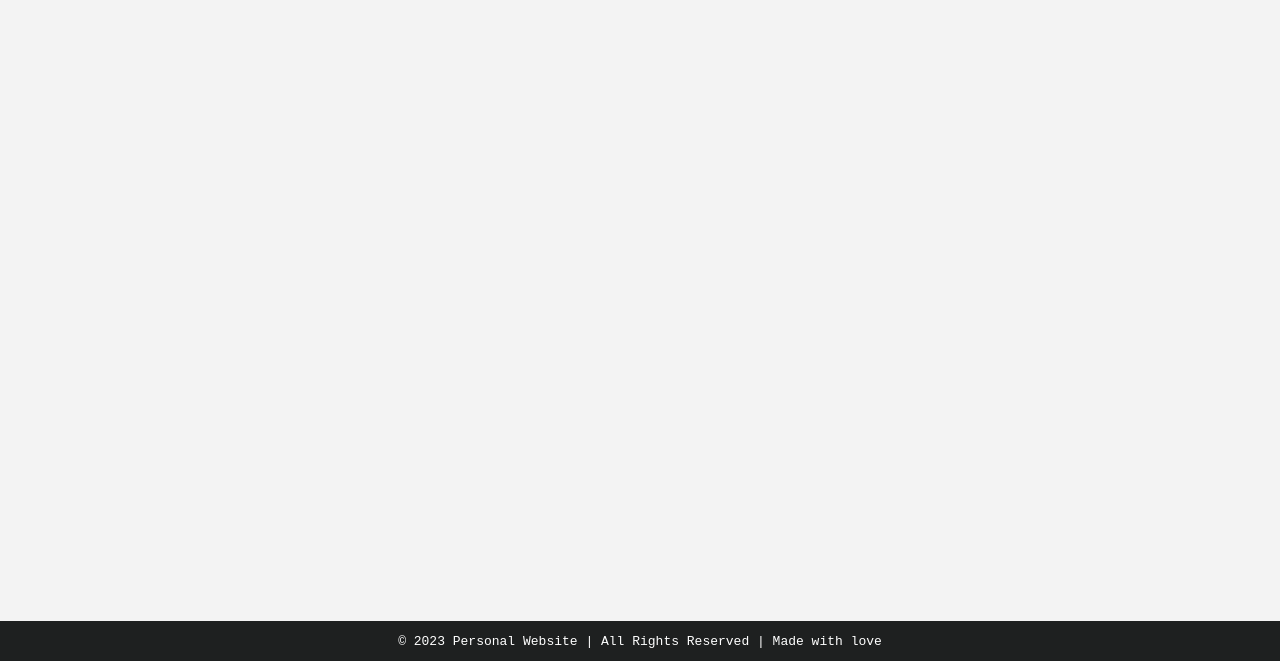
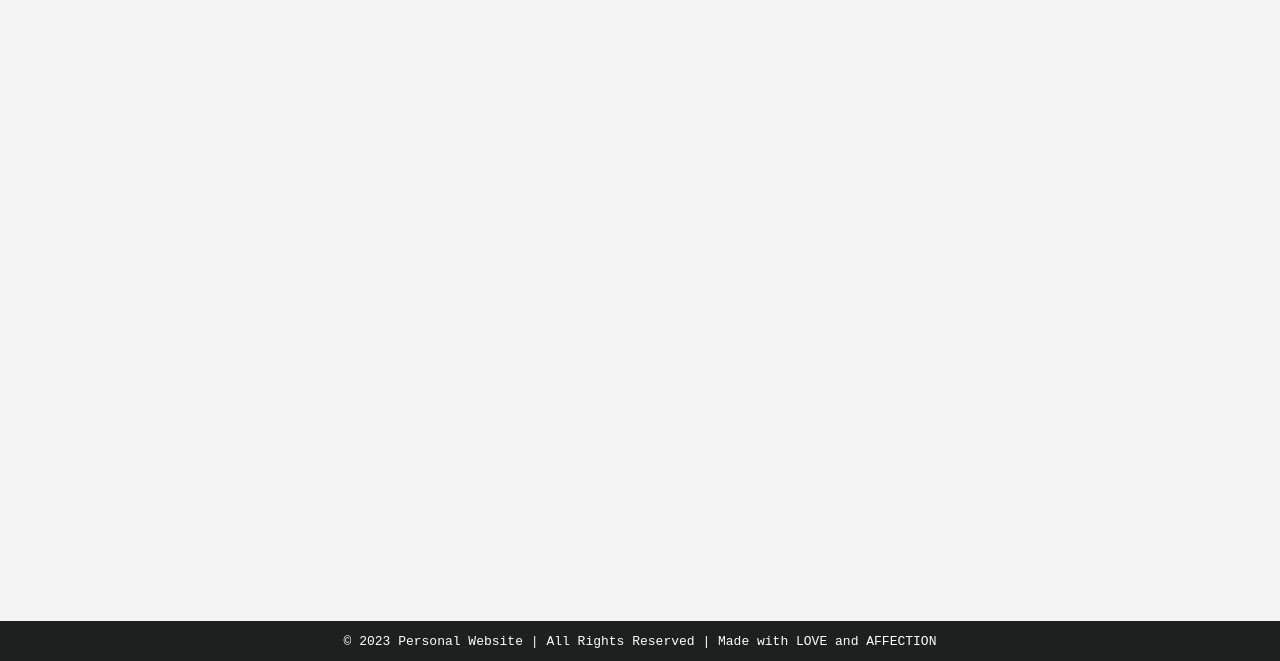
Before and after one commit to achou05/achou05.github.io, a plain HTML site: page blog.html in a window 1280 px wide. Shown: the part 139-800 px from the top of the page. Drawn offline with Linux system fonts and the light colour scheme.

Commit message:
feat: footer

```diff
--- a/blog.html
+++ b/blog.html
@@ -19,6 +19,6 @@
     <main>
         <h1 class="page-title">Blog</h1>
     </main>
-    <footer class="footer">© 2023 Personal Website | All Rights Reserved | Made with love </footer>
+    <footer class="footer">© 2023 Personal Website | All Rights Reserved | Made with LOVE and AFFECTION </footer>
   </body>
 </html>
```
Also changed, not shown: contact.html (+1 -1 lines), index.html (+1 -1 lines), portfolio.html (+1 -1 lines), resume.html (+1 -0 lines).
